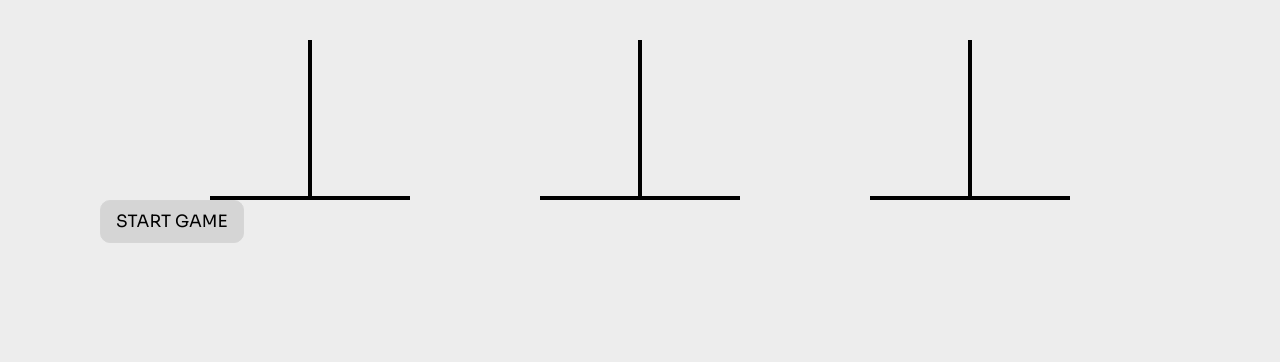
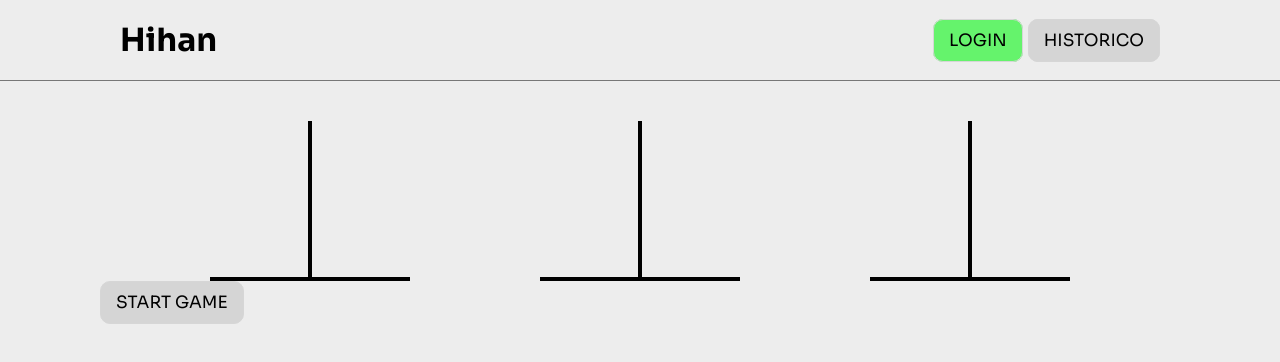
Before and after one commit to eualex/hihan, a Next.js app: page / in a window 1280 px wide. Shown: the top 362 px of the page. Built offline with nearby package versions, Linux system fonts and the light colour scheme.

Commit message:
Create Header

```diff
--- /dev/null
+++ b/src/components/pages/landing/Header/Header.module.scss
@@ -0,0 +1,51 @@
+.container {
+  width: 100%;
+  border-bottom: 1px solid #777777;
+}
+
+.wrapper{
+  width: 90%;
+  max-width: 1080px;
+  margin: 0 auto;
+}
+
+.header{
+  display: flex;
+  justify-content: space-between;
+  align-items: center;
+  justify-items: center;
+  padding: 2rem;
+
+}
+
+.nav  {
+  a {
+    text-decoration: none;
+    color: #000;
+    font-size: 15px;
+    border: 1px solid #d6d6d6;
+    background: #65f36c;
+
+    text-transform: uppercase;
+
+    padding: 10px 15px;
+    margin-left: 5px;
+    border-radius: 10px;
+
+    font-family: Sora, sans-serif;
+    font-size: 1.7rem;
+    transition: filter 0.4s ease;
+
+    cursor: pointer;
+
+    &:nth-child(2) {
+      background-color: #d5d5d5;
+    }
+
+    &:hover {
+      filter: brightness(0.8)
+    }
+  }
+
+
+}
--- /dev/null
+++ b/src/components/pages/landing/Header/Header.tsx
@@ -0,0 +1,19 @@
+import styles from './Header.module.scss'
+
+export function Header() {
+  return (
+    <header className={styles.container}>
+      <div className={styles.wrapper}>
+        <div className={styles.header}>
+          <div>
+            <h1>Hihan</h1>
+          </div>
+          <nav className={styles.nav}>
+            <a href="./login">Login</a>
+            <a href="./login">Historico</a>
+          </nav>
+        </div>
+      </div>
+    </header>
+  )
+}
--- a/src/components/pages/landing/index.ts
+++ b/src/components/pages/landing/index.ts
@@ -1 +1,2 @@
 export * from './GameSection/GameSection'
+export * from './Header/Header'
--- a/src/pages/_document.tsx
+++ b/src/pages/_document.tsx
@@ -26,7 +26,7 @@ export default class Document extends NextDocument {
           <link rel="mask-icon" href="favicon/safari-pinned-tab.svg" /> */}
 
           <meta name="apple-mobile-web-app-title" content="Snippit" />
-          <meta name="application-name" content="Marketplace Ceuma" />
+          <meta name="application-name" content="HaHoi" />
           <meta name="msapplication-TileColor" content="#ffffff" />
           <meta name="theme-color" content="#37466B" />
 
--- a/src/pages/index.tsx
+++ b/src/pages/index.tsx
@@ -1,9 +1,9 @@
-import { GameSection } from "@/components/pages/landing";
+import { GameSection, Header } from "@/components/pages/landing";
 
 export default function Home() {
   return (
     <>
-
+      <Header/>
       <GameSection />
     </>
   )
```
Also changed, not shown: 1 other file (tests, documents, lock files or other folders).
